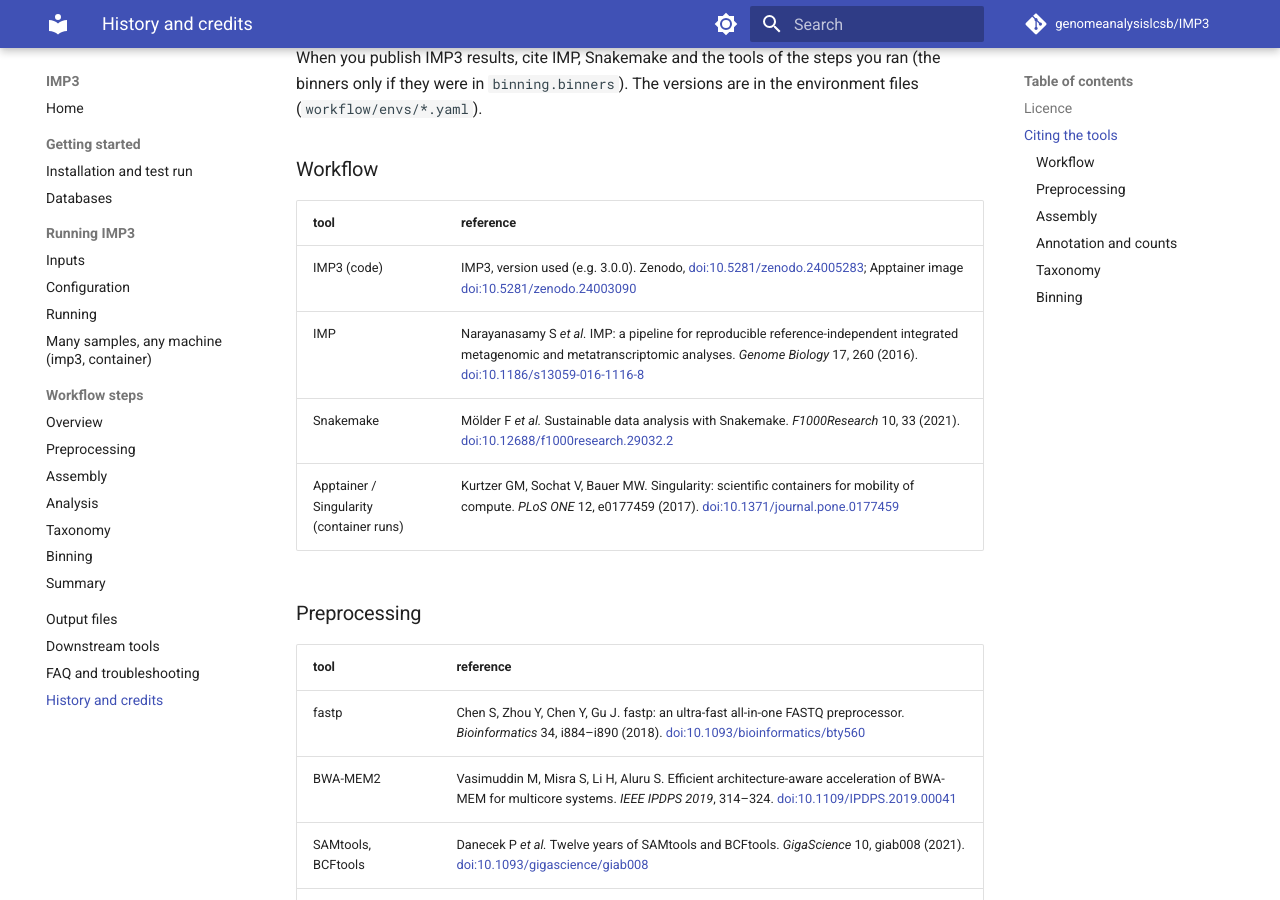
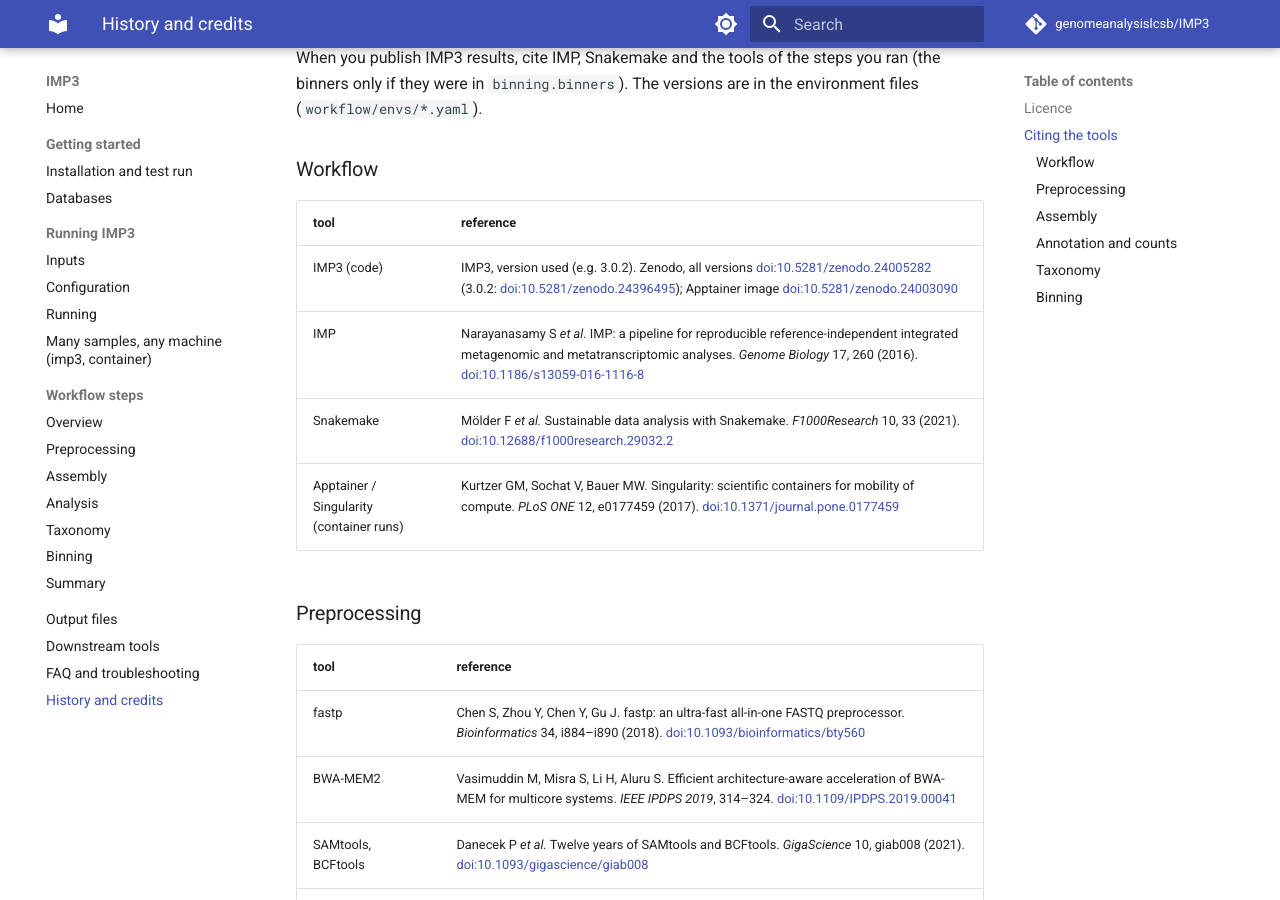
Before and after one commit to genomeanalysislcsb/IMP3, an MkDocs documentation site: the page built from docs/about.md, in a window 1280 px wide and 900 px high, scrolled down 707 px. Built offline with MkDocs 1.6.1 and Material for MkDocs 9.7.7, drawn with Linux system fonts in a browser that asks for light colours; comment, search, counter and statistics services are not loaded.

Commit message:
README and docs: code DOI for all versions (zenodo.24005282) instead of the 3.0.0 record
Co-Authored-By: Claude Opus 5.5 <noreply@anthropic.com>
Claude-Session: https://claude.ai/code/session_01L5bQxNJvvvTRxDQ7VNdjru

```diff
--- a/docs/about.md
+++ b/docs/about.md
@@ -28,7 +28,7 @@ were in `binning.binners`). The versions are in the environment files (`workflow
 
 | tool | reference |
 |---|---|
-| IMP3 (code) | IMP3, version used (e.g. 3.0.0). Zenodo, [doi:10.5281/zenodo.24005283](https://doi.org/10.5281/zenodo.24005283); Apptainer image [doi:10.5281/zenodo.24003090](https://doi.org/10.5281/zenodo.24003090) |
+| IMP3 (code) | IMP3, version used (e.g. 3.0.2). Zenodo, all versions [doi:10.5281/zenodo.24005282](https://doi.org/10.5281/zenodo.24005282) (3.0.2: [doi:10.5281/zenodo.24396495](https://doi.org/10.5281/zenodo.24396495)); Apptainer image [doi:10.5281/zenodo.24003090](https://doi.org/10.5281/zenodo.24003090) |
 | IMP | Narayanasamy S *et al.* IMP: a pipeline for reproducible reference-independent integrated metagenomic and metatranscriptomic analyses. *Genome Biology* 17, 260 (2016). [doi:10.1186/s13059-016-1116-8](https://doi.org/10.1186/s13059-016-1116-8) |
 | Snakemake | Mölder F *et al.* Sustainable data analysis with Snakemake. *F1000Research* 10, 33 (2021). [doi:10.12688/f1000research.29032.2](https://doi.org/10.12688/f1000research.29032.2) |
 | Apptainer / Singularity (container runs) | Kurtzer GM, Sochat V, Bauer MW. Singularity: scientific containers for mobility of compute. *PLoS ONE* 12, e0177459 (2017). [doi:10.1371/journal.pone.0177459](https://doi.org/10.1371/journal.pone.0177459) |
```
Also changed, not shown: README.md (+1 -1 lines).
